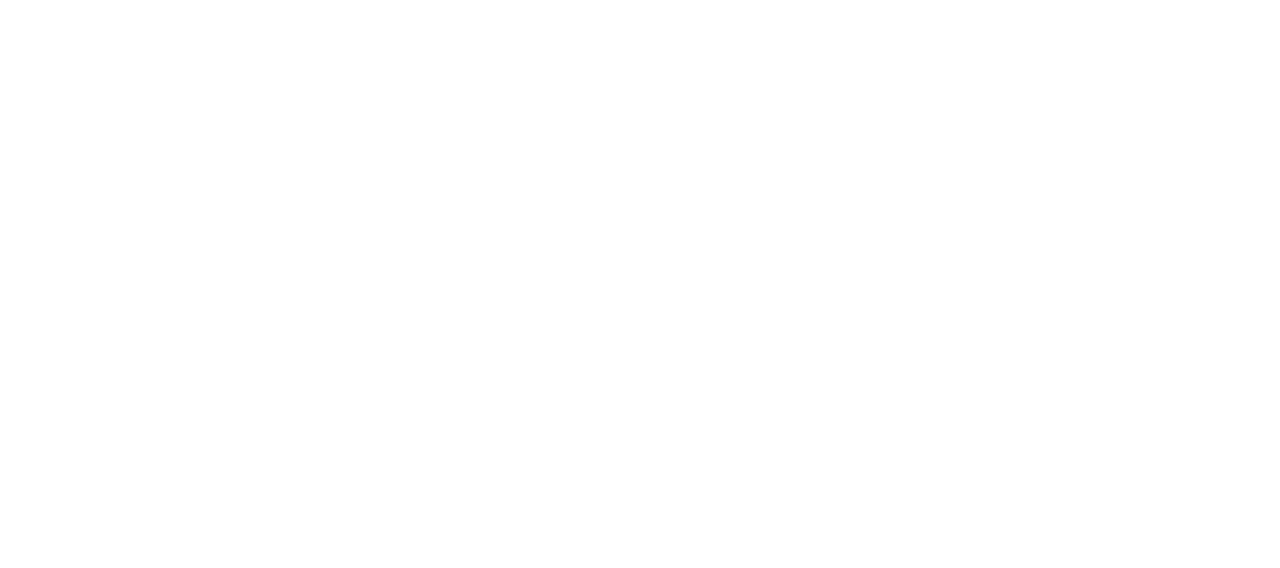
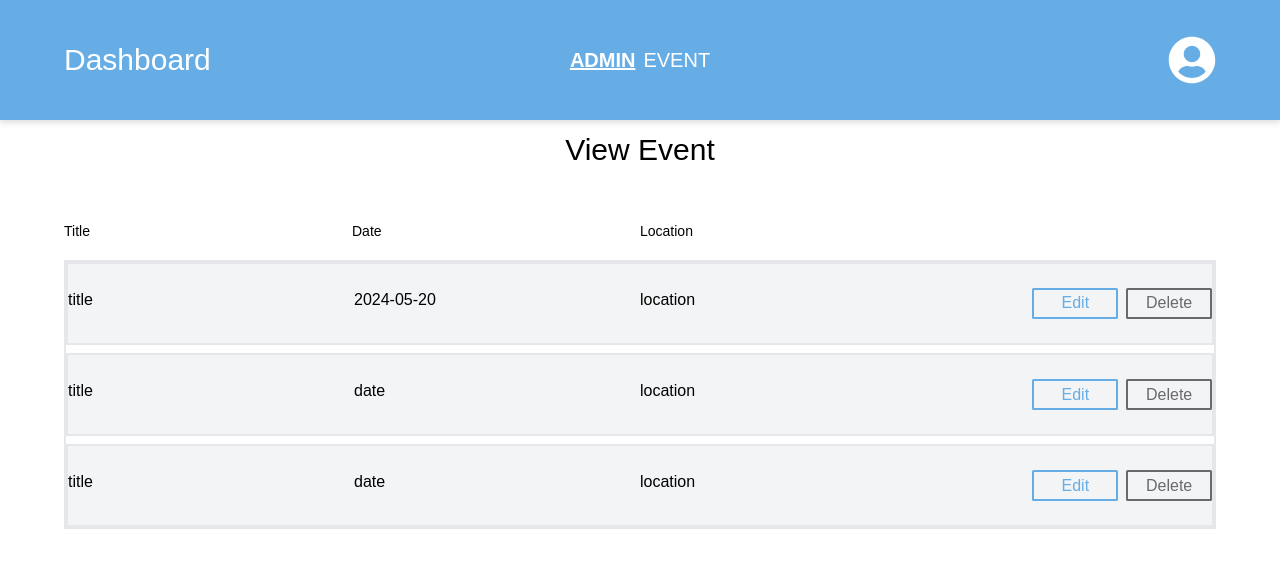
Before and after one commit to TharakaJayz/qr-gate, a React (Create React App) app: page /event/edit in a window 1280 px wide. Before the commit this address had no page. Shown: the top 568 px of the page. Built offline with nearby package versions, Linux system fonts and the light colour scheme.

Commit message:
finished event UIs

```diff
--- a/src/App.tsx
+++ b/src/App.tsx
@@ -8,6 +8,8 @@
 import AdminEdit from './pages/admin/AdminEdit'
 import AdminEditUser from './pages/admin/AdminEditUser'
 import EventCreate from './pages/event/EventCreate'
+import EventEdit from './pages/event/EventEdit'
+import EventEditSingleEvent from './pages/event/EventEditSingleEvent'
 
 type Props = {}
 
@@ -29,6 +31,13 @@
         </Layout>} />
         <Route path='/event/create' element={<Layout>
           {<EventCreate />}
+        </Layout>} />
+        <Route path='/event/edit' element={<Layout>
+          {<EventEdit />}
+        </Layout>} />
+
+        <Route path='/event/edit/:id' element={<Layout>
+          {<EventEditSingleEvent />}
         </Layout>} />
 
         {/* EVENT ROUTES */}
--- /dev/null
+++ b/src/components/EventCard.tsx
@@ -0,0 +1,26 @@
+import React from 'react'
+
+type Props = {
+    title: string,
+    location: string,
+    onBtnClick: (btnText: "edit" | "delete", id: string) => void,
+    date: string,
+    id: string,
+    pStyle?: string  //  for getting styles from parent
+}
+
+const EventCard = ({ title, onBtnClick, date,location, id, pStyle }: Props) => {
+    return (
+        <div className={` ${pStyle}  w-full flex flex-col sm:flex-row items-start justify-between flex-wrap bg-gray-100 py-6 px-5 gap-2 md:gap-0 md:px-0 border-2 hover:bg-gray-200 `}>
+            <section className='sm:w-[30%]  md:w-[25%]   sm:text '>{title}</section>
+            <section className='sm:w-[30%]  md:w-[25%]   sm:text'>{date}</section>
+            <section className='sm:w-[30%]   md:w-[25%] sm:text'>{location}</section>
+            <section className='flex items-center justify-end gap-2 w-full mt-5 md:w-[25%] md:mt-0 '>
+                <button className='cardBtn_submit' onClick={() => onBtnClick("edit", id)}>Edit</button>
+                <button className='cardBtn_reset' onClick={() => onBtnClick("delete", id)}>Delete</button>
+            </section>
+        </div>
+    )
+}
+
+export default EventCard
--- a/src/forms/EventForm.tsx
+++ b/src/forms/EventForm.tsx
@@ -1,12 +1,10 @@
-import React, {  useState } from 'react'
+import React, {  useEffect, useState } from 'react'
 import { FieldValues, useForm } from 'react-hook-form';
 import Input from '../components/Input';
 import clsx from 'clsx';
 import ZoneCard from '../components/ZoneCard';
 
-type Props = {
-    pStyle?: string;  // style from parent
-}
+
 
 export interface EventCreateInterface {
     title: string;
@@ -17,13 +15,19 @@
     limit?: number
 }
 
+type Props = {
+    pStyle?: string;  // style from parent
+    event?: EventCreateInterface;
+    eventZones?: ZoneDetail[]
+}
+
 type ZoneDetail = {
     type: string,
     limit: number
 }
 
-const EventForm = ({ pStyle }: Props) => {
-    const { register, handleSubmit, formState: { errors } } = useForm<FieldValues>(
+const EventForm = ({ pStyle,event,eventZones }: Props) => {
+    const { register,reset, handleSubmit, formState: { errors } } = useForm<FieldValues>(
         {
             defaultValues: {
                 title: "",
@@ -34,13 +38,18 @@
         }
     );
 
+    useEffect(() => {
+        reset(event);
+    },
+        [event, reset,eventZones])
+
     const [zoneState, setZoneState] = useState({
         type: "",
         limit: 0
     })
 
     // let zoneDetails:ZoneDetail[] =[{limit:67,type:"VIP"}, {limit:500,type:"FC"}]
-    const [zoneDetails, setZoneDetails] = useState<ZoneDetail[]>([])
+    const [zoneDetails, setZoneDetails] = useState<ZoneDetail[]>( eventZones ? eventZones:[])
     const addBtnHandler = () => {
         console.log("addBtnHandler clicked");
         console.log("zone status to push", zoneState);
@@ -57,7 +66,7 @@
         setZoneDetails(zoneDetails.filter((zone) => zone.type !== type))
     })
     return (
-        <form className={`w-full h-auto border-2  ${pStyle} flex flex-col justify-start items-start px-5 py-5 gap-5 `} onSubmit={onSubmit}>
+        <form className={`w-full h-auto   ${pStyle} flex flex-col justify-start items-start px-5 py-5 gap-5 `} onSubmit={onSubmit}>
             <section className='w-full  sm:grid sm:grid-cols-2 sm:grid-rows-2 flex flex-col gap-2'>
                 <Input label="Title" register={register} id="title" errors={errors} disabled={false} required={true} />
                 <Input label="Date" register={register} id="date" errors={errors} disabled={false} required={true} />
@@ -65,11 +74,11 @@
                 <Input label="PlannerId" register={register} id="plannerId" errors={errors} disabled={false} required={true} />
             </section>
             <section className='w-full flex flex-col gap-2  md:flex-row md:justify-between'>
-                <div className='flex flex-col gap-2  md:w-[50%]'>
+                <div className='flex flex-col gap-2  md:w-[50%] '>
                     <label className='text-sm font-semibold leading-6 text-gray-900 '>Zone</label>
-                    <div className='flex flex-col w-full  gap-2  '>
+                    <div className='flex flex-col w-full  gap-2 '>
                         <div className='flex flex-col w-full  gap-2'>
-                            <div className='flex w-full justify-end items-center gap-2'>
+                            <div className='flex w-full justify-end items-center gap-2 '>
                                 <label className='text-sm font-semibold leading-6 text-gray-900 '>Type</label>
                                 <input type="text" onChange={(e) => { setZoneState({ ...zoneState, type: e.target.value }) }} className={clsx(`
                         form-input
--- /dev/null
+++ b/src/pages/event/EventEdit.tsx
@@ -0,0 +1,60 @@
+
+import { useNavigate } from 'react-router-dom'
+import EventCard from '../../components/EventCard'
+
+type Props = {}
+
+const EventEdit = (props: Props) => {
+    const navigation = useNavigate();
+    const handleCardClick = (btnText: "edit" | "delete", id: string) => {
+        if (btnText === 'edit') {
+            navigation(`${id}`)
+        }
+        if (btnText === 'delete') {
+
+        }
+        console.log("btn txt", btnText);
+        console.log("id", id);
+    }
+    return (
+        <div className='padding-default flex flex-col items-center justify-start gap-1 h-full pt-3 sm:py-3   '>
+
+            <h1 className='text-2xl sm:text-3xl h-[10%] '>View Event</h1>
+            <div className='w-full h-[90%] '>
+                <section className='w-full pt-2 sm:pt-5 sm:pb-5 hidden sm:flex items-center justify-between md:justify-start gap-2 px-5 md:px-0 md:gap-0 h-[10%]'>
+                    <span className='text-sm w-[50%] sm:w-[30%]   md:w-[25%]   '>Title</span>
+                    <span className='text-sm w-[50%] sm:w-[30%]  md:w-[25%]     md:text-left '>Date</span>
+                    <span className='text-sm w-[50% sm:w-[30%]  md:w-[25%]    md:text-left  '>Location</span>
+                    <span className='text-sm w-[50%] md:w-[25%] border-2 text-center md:text-left opacity-0 sm:hidden md:flex'>Email</span>
+                </section>
+
+                <section className='w-full max-h-[90%]  overflow-y-scroll  flex flex-col gap-2 sm:pt-0 border-2 '>
+                    <EventCard onBtnClick={handleCardClick} date="2024-05-20"
+                        location='location'
+                        title='title'
+
+                        id='id1'
+                        pStyle='px-10'
+                    />
+                    <EventCard onBtnClick={handleCardClick} date="date"
+                        location='location'
+                        title='title'
+
+                        id='id1'
+                        pStyle='px-10'
+                    />
+                    <EventCard onBtnClick={handleCardClick} date="date"
+                        location='location'
+                        title='title'
+
+                        id='id1'
+                        pStyle='px-10'
+                    />
+
+                </section>
+            </div>
+        </div>
+    )
+}
+
+export default EventEdit
--- /dev/null
+++ b/src/pages/event/EventEditSingleEvent.tsx
@@ -0,0 +1,18 @@
+import React from 'react'
+import { useParams } from 'react-router-dom';
+import EventForm from '../../forms/EventForm';
+
+type Props = {}
+
+const EventEditSingleEvent = (props: Props) => {
+    const params = useParams();
+    console.log("params", params.id);
+    return (
+        <div className='padding-default flex flex-col items-center justify-start gap-1 h-full py-3 '>
+            <h1 className='text-2xl sm:text-3xl h-[10%]'>Edit Event</h1>
+            <EventForm eventZones={[{limit:500,type:"outDoor"}]}  event={{location:"gampaha",date:"20245-01-20",plannerId:"34",title:"FIT SIXES" ,limit:500 ,type:"match"}}    />
+            </div>
+    )
+}
+
+export default EventEditSingleEvent
```
